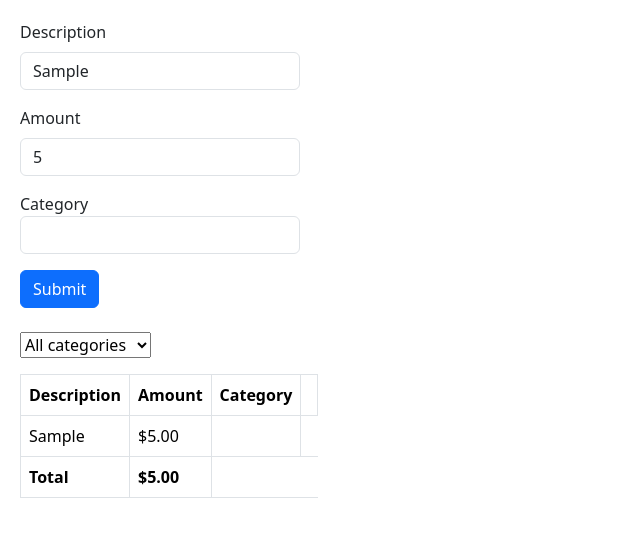
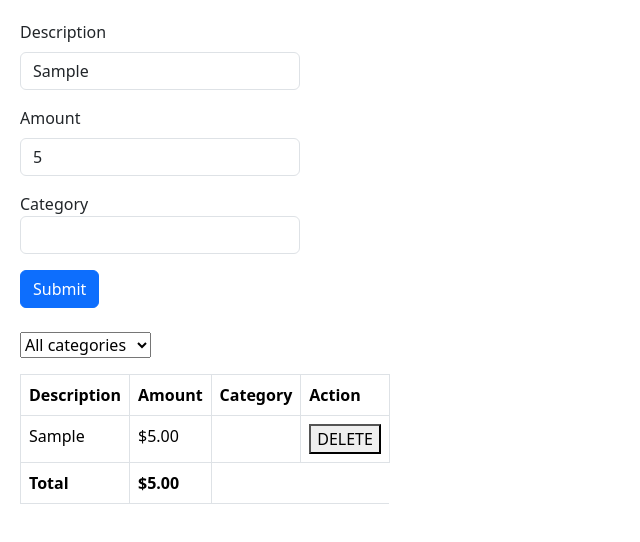
Before and after one commit to Scientific-Research/react-forms-MoHa, a React (Vite) app: page / in a window 1280 px wide. Both pictures are taken after typing "Sample", "5" into the empty fields and a click on the button "Submit". Shown: the top 542 px of the page, without its empty margins (0-640 px from the left). Built offline with nearby package versions, Linux system fonts and the light colour scheme.

Commit message:
Delete is working well with filter() function.

```diff
--- a/src/components/Form.tsx
+++ b/src/components/Form.tsx
@@ -39,6 +39,9 @@ const Form = () => {
 
 	const totalAmount = data.reduce((acc, item) => acc + item.Amount, 0);
 
+	const handleDelete = (index: number) => {
+		setData(data.filter((_, i) => i !== index));
+	};
 	return (
 		<form onSubmit={handleSubmit(onSubmit)}>
 			<div className="mb-3">
@@ -114,7 +117,7 @@ const Form = () => {
 						<th scope="col">Description</th>
 						<th scope="col">Amount</th>
 						<th scope="col">Category</th>
-						<th scope="col"></th>
+						<th scope="col">Action</th>
 					</tr>
 				</thead>
 				<tbody>
@@ -124,6 +127,11 @@ const Form = () => {
 							<td>{item.Description}</td>
 							<td>{`$${item.Amount}.00`}</td>
 							<td>{item.Category}</td>
+							<td>
+								<button onClick={() => handleDelete(index)}>
+									DELETE
+								</button>
+							</td>
 							{/* <td>Total {`$${(Total = Total + item.Amount)}`}</td> */}
 						</tr>
 					))}
```
